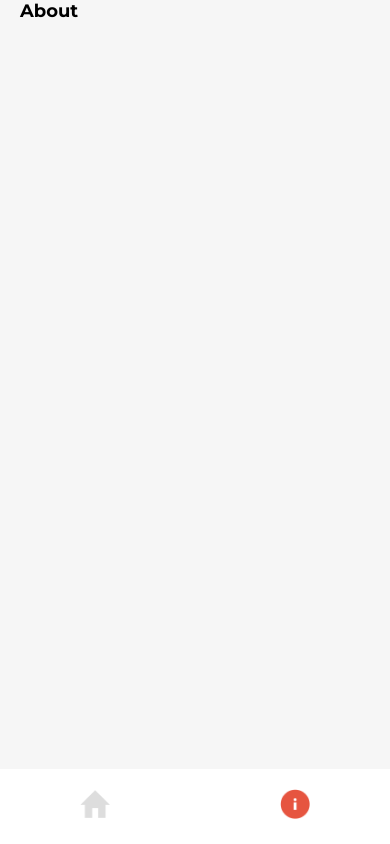
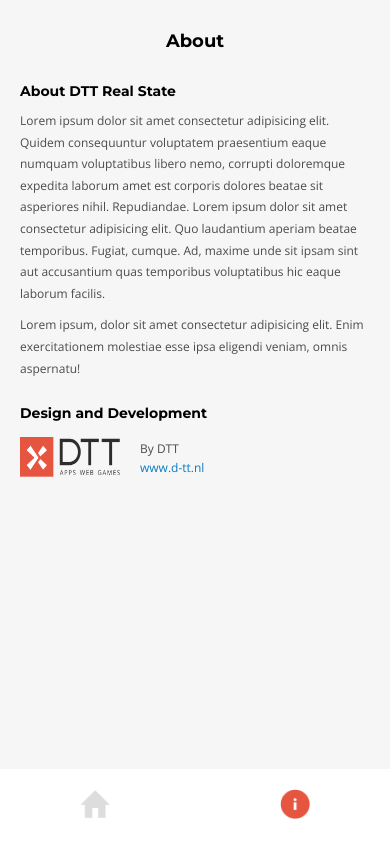
Before and after one commit to cristinakellyt/house-listing, a Vue app: page /about in a window 390 px wide. Built offline with nearby package versions, Linux system fonts and the light colour scheme; no server answers.

Commit message:
feat(AboutPage): add About Page

```diff
--- a/src/assets/base.css
+++ b/src/assets/base.css
@@ -53,7 +53,7 @@ body {
 }
 
 p {
-  line-height: 1.6;
+  line-height: 1.8;
 }
 
 ul {
--- a/src/views/AboutPage.vue
+++ b/src/views/AboutPage.vue
@@ -1,3 +1,101 @@
 <template>
-  <h1>About</h1>
+  <header v-if="!desktopView" class="about-header">
+    <h1>About</h1>
+  </header>
+  <section class="dtt-info">
+    <h2>About DTT Real State</h2>
+    <p>
+      Lorem ipsum dolor sit amet consectetur adipisicing elit. Quidem consequuntur voluptatem
+      praesentium eaque numquam voluptatibus libero nemo, corrupti doloremque expedita laborum amet
+      est corporis dolores beatae sit asperiores nihil. Repudiandae. Lorem ipsum dolor sit amet
+      consectetur adipisicing elit. Quo laudantium aperiam beatae temporibus. Fugiat, cumque. Ad,
+      maxime unde sit ipsam sint aut accusantium quas temporibus voluptatibus hic eaque laborum
+      facilis.
+    </p>
+    <p>
+      Lorem ipsum, dolor sit amet consectetur adipisicing elit. Enim exercitationem molestiae esse
+      ipsa eligendi veniam, omnis aspernatu!
+    </p>
+
+    <div class="dtt-design">
+      <h2>Design and Development</h2>
+      <div class="dtt-design__contact">
+        <img src="/icons/img_logo_dtt@3x.png" alt="logo dtt" class="dtt-logo" />
+        <div class="dtt-design__contact-web">
+          <p>By DTT</p>
+          <a href="https://d-tt.nl">www.d-tt.nl</a>
+        </div>
+      </div>
+    </div>
+  </section>
 </template>
+
+<script setup>
+import { inject, computed } from 'vue'
+
+const windowWidth = inject('windowWidth')
+const desktopView = computed(() => windowWidth.value > 550)
+</script>
+
+<style scoped>
+.dtt-info {
+  margin: calc((60 / 16) * 1rem) 0;
+  display: flex;
+  flex-direction: column;
+  gap: var(--r30);
+}
+
+.dtt-info h2 {
+  color: var(--text-color-primary);
+  font-size: var(--r32);
+}
+
+.dtt-design {
+  margin-top: var(--r15);
+}
+
+.dtt-design__contact {
+  margin-top: var(--r30);
+  display: flex;
+  gap: calc((40 / 16) * 1rem);
+}
+
+.dtt-design__contact-web {
+  display: flex;
+  flex-direction: column;
+  justify-content: center;
+}
+
+.dtt-design__contact-web a {
+  color: var(--text-color-hyperlink);
+}
+
+.dtt-logo {
+  width: calc((250 / 16) * 1rem);
+}
+
+@media only screen and (max-width: 34.375em) {
+  .about-header {
+    text-align: center;
+    margin-top: var(--r30);
+  }
+  .dtt-info {
+    margin: calc((30 / 16) * 1rem) 0;
+    gap: var(--r10);
+  }
+
+  .dtt-info h2 {
+    font-size: var(--r14);
+  }
+
+  .dtt-logo {
+    width: calc((100 / 16) * 1rem);
+    height: calc((40 / 16) * 1rem);
+  }
+
+  .dtt-design__contact {
+    margin-top: var(--r15);
+    gap: var(--r20);
+  }
+}
+</style>
```
